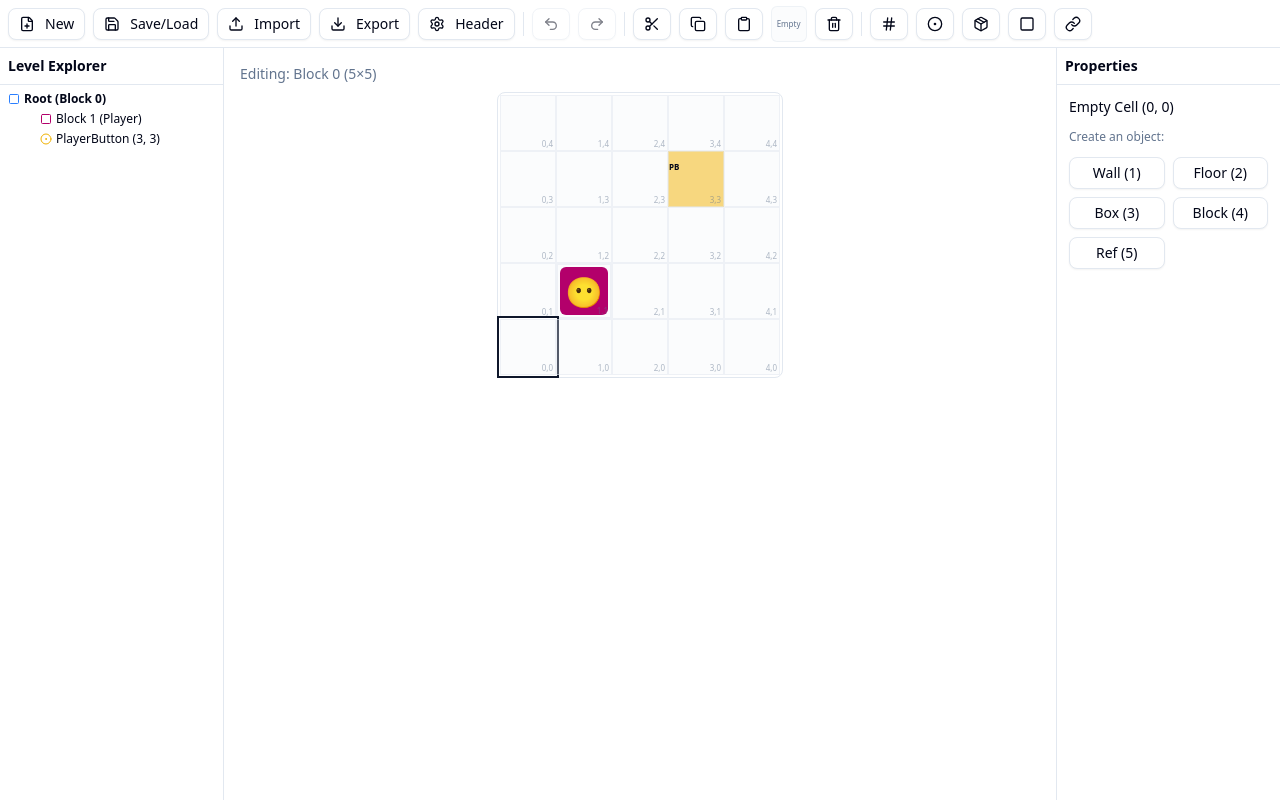
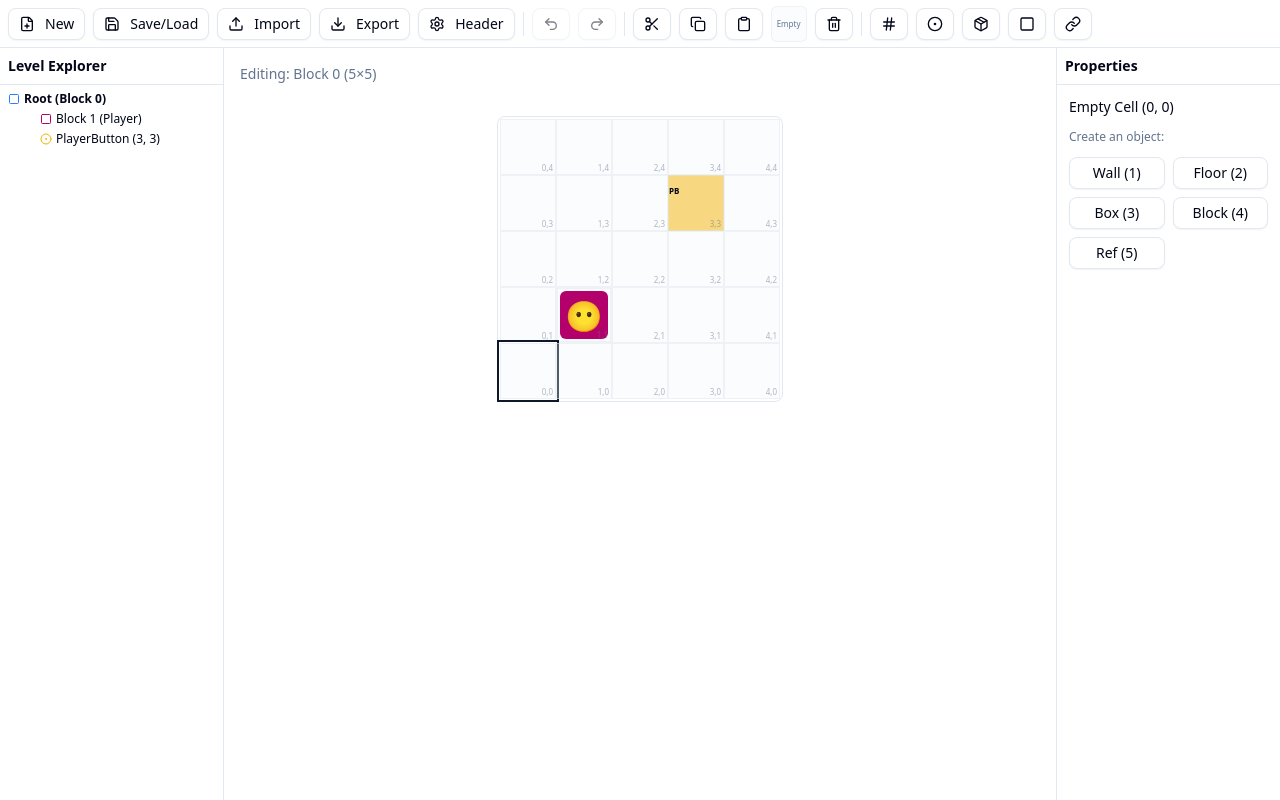
Before and after one commit to bobgeis/parabox-leveler, a React (Vite) app: page / in a window 1280 px wide. Built offline with nearby package versions, Linux system fonts and the light colour scheme.

Commit message:
[ui] can now scroll to see all of large grids

```diff
--- a/src/components/editor/GridEditor.tsx
+++ b/src/components/editor/GridEditor.tsx
@@ -619,7 +619,7 @@ export function GridEditor() {
           </button>
         )}
       </div>
-      <div className="flex justify-center">
+      <div className="w-fit mx-auto p-6">
         <div
           className="inline-grid border border-border rounded-md p-0.5"
           style={{
```
